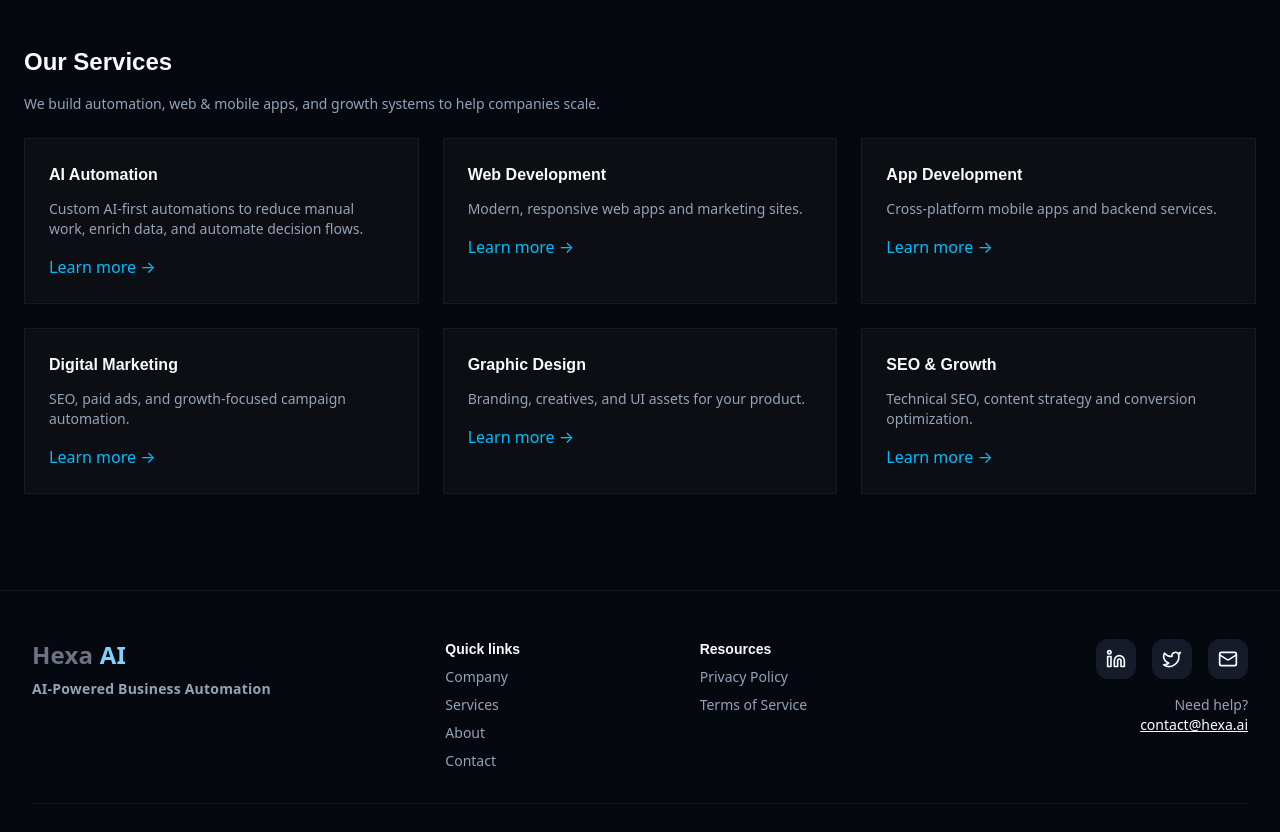
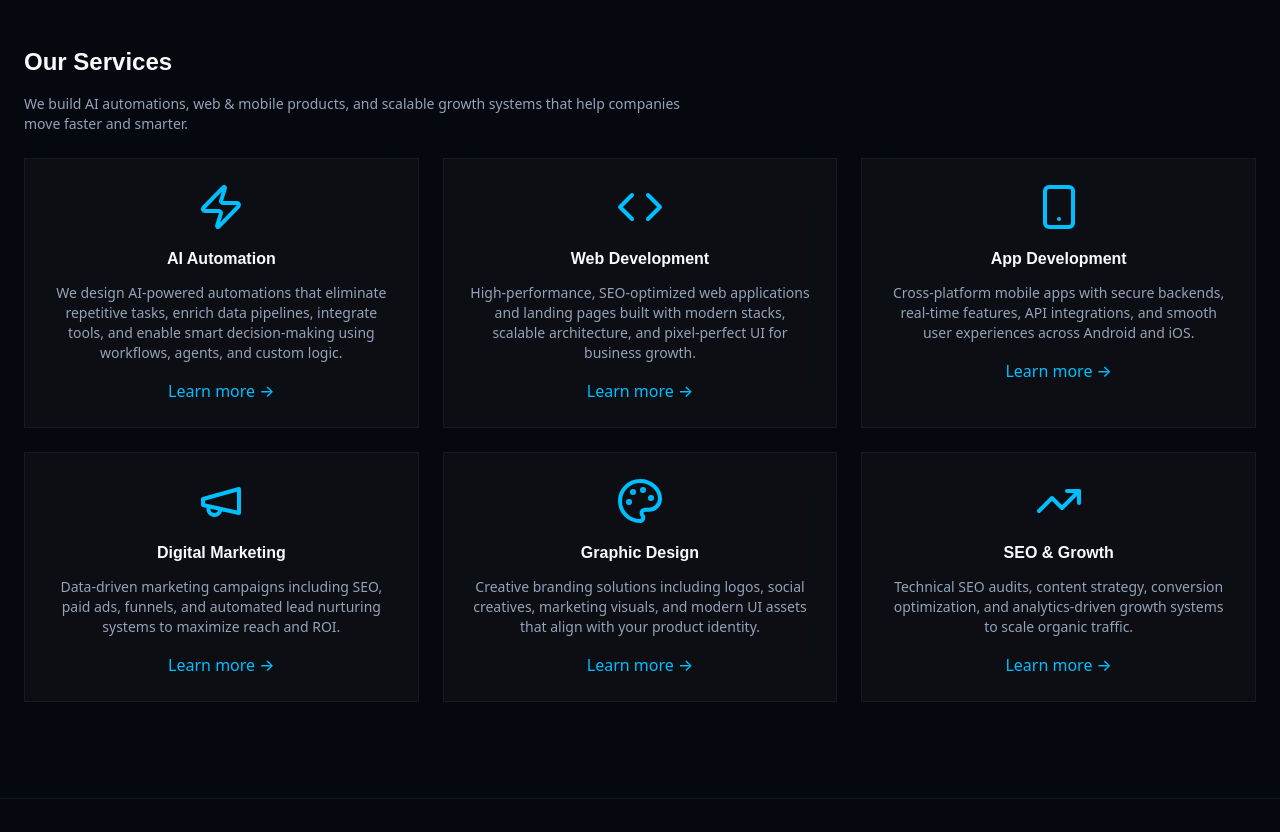
Before and after one commit to AyyanNadeem01/hexaaiweb, a React (Vite) app: page / in a window 1280 px wide. Shown: the part 1068-1900 px from the top of the page. Built offline with nearby package versions, Linux system fonts and the light colour scheme; the HTML template or start-up script is replaced by a standard one.

Commit message:
more work

```diff
--- a/src/components/ServicesSection.tsx
+++ b/src/components/ServicesSection.tsx
@@ -1,29 +1,43 @@
 import { Link } from "react-router-dom";
+import {
+  Zap,
+  Code,
+  Smartphone,
+  Megaphone,
+  Palette,
+  TrendingUp,
+} from "lucide-react";
 
 const services = [
   {
     title: "AI Automation",
-    desc: "Custom AI-first automations to reduce manual work, enrich data, and automate decision flows.",
+    desc: "We design AI-powered automations that eliminate repetitive tasks, enrich data pipelines, integrate tools, and enable smart decision-making using workflows, agents, and custom logic.",
+    icon: Zap,
   },
   {
     title: "Web Development",
-    desc: "Modern, responsive web apps and marketing sites.",
+    desc: "High-performance, SEO-optimized web applications and landing pages built with modern stacks, scalable architecture, and pixel-perfect UI for business growth.",
+    icon: Code,
   },
   {
     title: "App Development",
-    desc: "Cross-platform mobile apps and backend services.",
+    desc: "Cross-platform mobile apps with secure backends, real-time features, API integrations, and smooth user experiences across Android and iOS.",
+    icon: Smartphone,
   },
   {
     title: "Digital Marketing",
-    desc: "SEO, paid ads, and growth-focused campaign automation.",
+    desc: "Data-driven marketing campaigns including SEO, paid ads, funnels, and automated lead nurturing systems to maximize reach and ROI.",
+    icon: Megaphone,
   },
   {
     title: "Graphic Design",
-    desc: "Branding, creatives, and UI assets for your product.",
+    desc: "Creative branding solutions including logos, social creatives, marketing visuals, and modern UI assets that align with your product identity.",
+    icon: Palette,
   },
   {
     title: "SEO & Growth",
-    desc: "Technical SEO, content strategy and conversion optimization.",
+    desc: "Technical SEO audits, content strategy, conversion optimization, and analytics-driven growth systems to scale organic traffic.",
+    icon: TrendingUp,
   },
 ];
 
@@ -31,19 +45,63 @@ const ServicesSection = ({ preview = false }: { preview?: boolean }) => {
   return (
     <section className={preview ? "mt-12" : "mt-10"}>
       <h2 className="text-2xl font-semibold mb-4">Our Services</h2>
-      <p className="text-sm text-muted-foreground mb-6">
-        We build automation, web & mobile apps, and growth systems to help
-        companies scale.
+      <p className="text-sm text-muted-foreground mb-6 max-w-2xl">
+        We build AI automations, web & mobile products, and scalable growth
+        systems that help companies move faster and smarter.
       </p>
 
       <div className="grid gap-6 sm:grid-cols-2 lg:grid-cols-3">
         {services.map((s, i) => (
-          <div key={i} className="card glass p-6">
-            <h3 className="font-semibold">{s.title}</h3>
-            <p className="mt-3 text-sm text-muted-foreground">{s.desc}</p>
+          <div
+            key={i}
+            className="
+              group card glass p-6
+              transition-all duration-300 ease-out
+              hover:-translate-y-2 hover:scale-[1.02]
+              hover:shadow-xl hover:shadow-primary/20
+              hover:border-primary/30
+            "
+          >
+            <div className="flex items-center justify-center mb-4">
+              <s.icon
+                className="
+                  w-12 h-12 text-primary
+                  transition-transform duration-300
+                  group-hover:scale-110 group-hover:rotate-3
+                "
+              />
+            </div>
+
+            <h3
+              className="
+                font-semibold text-center
+                transition-colors duration-300
+                group-hover:text-primary
+              "
+            >
+              {s.title}
+            </h3>
+
+            <p
+              className="
+                mt-3 text-sm text-muted-foreground text-center
+                transition-colors duration-300
+                group-hover:text-foreground
+              "
+            >
+              {s.desc}
+            </p>
+
             {preview && (
-              <div className="mt-4">
-                <Link to="/services" className="text-primary hover:underline">
+              <div className="mt-4 text-center">
+                <Link
+                  to="/services"
+                  className="
+                    text-primary font-medium
+                    transition-all duration-300
+                    hover:underline hover:tracking-wide
+                  "
+                >
                   Learn more →
                 </Link>
               </div>
--- a/src/components/ToolsSection.tsx
+++ b/src/components/ToolsSection.tsx
@@ -50,7 +50,7 @@ const tools: Tool[] = [
 
 const ToolsSection: React.FC = () => {
   return (
-    <section className="mt-12">
+    <section className="mt-0">
       <h2 className="text-2xl font-semibold mb-3">
         AI Agents & Automation Tools
       </h2>
--- a/src/pages/About.tsx
+++ b/src/pages/About.tsx
@@ -6,33 +6,64 @@ const About = () => {
     <div className="min-h-screen bg-background">
       <main className="container mx-auto px-6 py-24">
         <h1 className="text-3xl font-bold">About Hexa AI</h1>
-        <p className="mt-4 text-muted-foreground">
+        <p className="mt-4 text-muted-foreground max-w-2xl">
           Hexa AI builds production-ready AI automation and modern web & mobile
           applications that accelerate business outcomes. We focus on
           automations that save time, reduce manual work, and scale reliably.
         </p>
 
+        {/* Cards */}
         <section className="mt-10 grid gap-6 sm:grid-cols-2 lg:grid-cols-3 mb-12">
-          <div className="card glass p-6">
-            <h3 className="font-semibold">Our Mission</h3>
-            <p className="mt-3 text-sm text-muted-foreground">
+          <div
+            className="
+              card glass p-6 group
+              transition-all duration-300 ease-out
+              hover:-translate-y-2
+              hover:shadow-xl
+              hover:border-primary/40
+            "
+          >
+            <h3 className="font-semibold group-hover:text-primary transition-colors">
+              Our Mission
+            </h3>
+            <p className="mt-3 text-sm text-muted-foreground leading-relaxed">
               To empower businesses with reliable AI-first automation that
               drives measurable growth and operational efficiency.
             </p>
           </div>
 
-          <div className="card glass p-6">
-            <h3 className="font-semibold">Our Values</h3>
-            <ul className="mt-3 text-sm text-muted-foreground list-disc ml-5">
+          <div
+            className="
+              card glass p-6 group
+              transition-all duration-300 ease-out
+              hover:-translate-y-2
+              hover:shadow-xl
+              hover:border-primary/40
+            "
+          >
+            <h3 className="font-semibold group-hover:text-primary transition-colors">
+              Our Values
+            </h3>
+            <ul className="mt-3 text-sm text-muted-foreground list-disc ml-5 space-y-1">
               <li>Outcome-focused engineering</li>
               <li>Human-centered design & safety</li>
               <li>Clear, transparent delivery</li>
             </ul>
           </div>
 
-          <div className="card glass p-6">
-            <h3 className="font-semibold">What we do</h3>
-            <p className="mt-3 text-sm text-muted-foreground">
+          <div
+            className="
+              card glass p-6 group
+              transition-all duration-300 ease-out
+              hover:-translate-y-2
+              hover:shadow-xl
+              hover:border-primary/40
+            "
+          >
+            <h3 className="font-semibold group-hover:text-primary transition-colors">
+              What we do
+            </h3>
+            <p className="mt-3 text-sm text-muted-foreground leading-relaxed">
               We build custom automations (lead-gen, customer service,
               appointment automation, content pipelines), web and mobile apps,
               and marketing integrations.
@@ -40,18 +71,20 @@ const About = () => {
           </div>
         </section>
 
+        {/* Team */}
         <section className="mb-12">
           <h2 className="text-2xl font-semibold mb-4">Team</h2>
-          <p className="text-sm text-muted-foreground">
+          <p className="text-sm text-muted-foreground max-w-3xl">
             Our team combines ML engineers, full-stack developers and product
             designers. We keep teams small and cross-functional so we can
             iterate fast and ship production-grade systems.
           </p>
         </section>
 
+        {/* Timeline */}
         <section>
           <h2 className="text-2xl font-semibold mb-4">Timeline</h2>
-          <ol className="list-decimal ml-6 text-sm text-muted-foreground">
+          <ol className="list-decimal ml-6 text-sm text-muted-foreground space-y-1">
             <li>Discovery & research — align on KPIs</li>
             <li>Prototype & validate — quick MVP</li>
             <li>Productionize — monitoring, scaling, handoff</li>
--- a/src/pages/Faq.tsx
+++ b/src/pages/Faq.tsx
@@ -36,7 +36,7 @@ const Faq = () => {
     <div className="min-h-screen bg-background">
       <main className="container mx-auto px-6 py-24">
         <h1 className="text-3xl font-bold">Frequently Asked Questions</h1>
-        <p className="mt-4 text-muted-foreground">
+        <p className="mt-4 text-muted-foreground max-w-2xl">
           Answers to common questions about timelines, pricing, integrations and
           support.
         </p>
@@ -44,9 +44,22 @@ const Faq = () => {
         <div className="mt-10">
           <div className="grid gap-6 sm:grid-cols-2 lg:grid-cols-3">
             {faqs.map((f, i) => (
-              <div key={i} className="card glass p-6">
-                <div className="font-semibold">{f.q}</div>
-                <p className="mt-3 text-sm text-muted-foreground">{f.a}</p>
+              <div
+                key={i}
+                className="
+                  card glass p-6 group
+                  transition-all duration-300 ease-out
+                  hover:-translate-y-2
+                  hover:shadow-xl
+                  hover:border-primary/40
+                "
+              >
+                <div className="font-semibold group-hover:text-primary transition-colors">
+                  {f.q}
+                </div>
+                <p className="mt-3 text-sm text-muted-foreground leading-relaxed">
+                  {f.a}
+                </p>
               </div>
             ))}
           </div>
--- a/src/pages/HowItWorks.tsx
+++ b/src/pages/HowItWorks.tsx
@@ -10,10 +10,10 @@ const HowItWorks = () => {
           Our structured approach moves you from idea to automation in
           predictable milestones.
         </p> */}
-        <div className="mt-0">
+        <div>
           <HowItWorksSection />
         </div>
-        <div className="mt-0">
+        <div className="mb-9">
           <ToolsSection />
         </div>
       </main>
```
